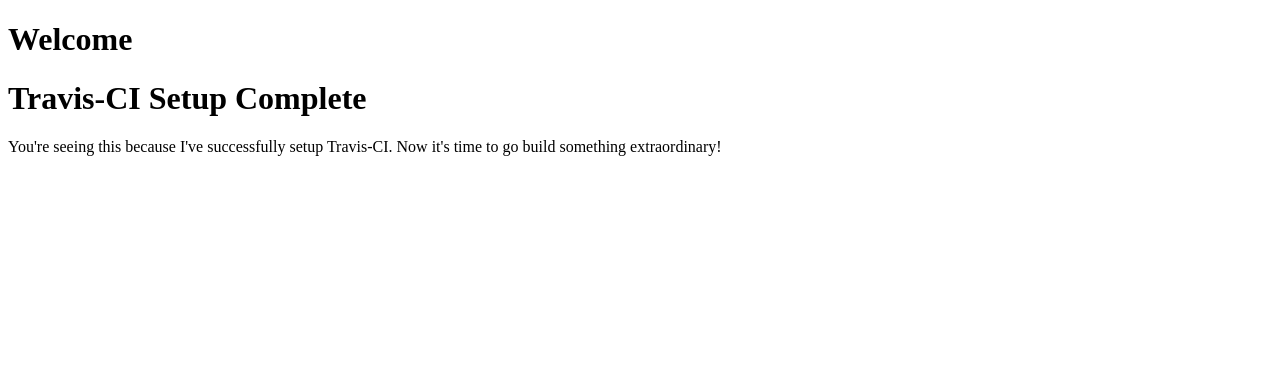
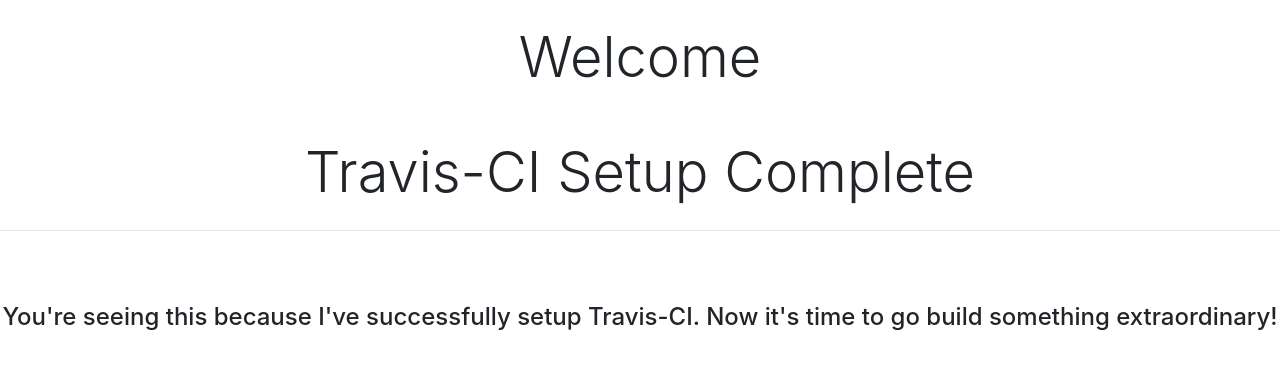
Before and after one commit to kishan79/Travis-CI, a plain HTML site: page public/index.html in a window 1280 px wide. Drawn offline with nearby package versions, Linux system fonts and the light colour scheme.

Commit message:
third commit

```diff
--- a/public/index.html
+++ b/public/index.html
@@ -4,13 +4,15 @@
     <meta charset="utf-8">
     <meta name="viewport" content="width=device-width, initial-scale=1">
     <title>Travis-CI</title>
+	<link rel="stylesheet" href="https://stackpath.bootstrapcdn.com/bootstrap/4.1.0/css/bootstrap.min.css" integrity="sha384-9gVQ4dYFwwWSjIDZnLEWnxCjeSWFphJiwGPXr1jddIhOegiu1FwO5qRGvFXOdJZ4" crossorigin="anonymous">
 
   </head>
   <body>
     <div id="message">
-      <h1>Welcome</h1>
-      <h1>Travis-CI Setup Complete</h1>
-      <p>You're seeing this because I've successfully setup Travis-CI. Now it's time to go build something extraordinary!</p>
+      <h1 class="display-4 text-center mt-4">Welcome</h1>
+      <h1 class="display-4 text-center mt-5">Travis-CI Setup Complete</h1>
+	  <hr class="my-4">
+      <h4 class="text-center pt-5">You're seeing this because I've successfully setup Travis-CI. Now it's time to go build something extraordinary!</h4>
     </div>
 
 
```
